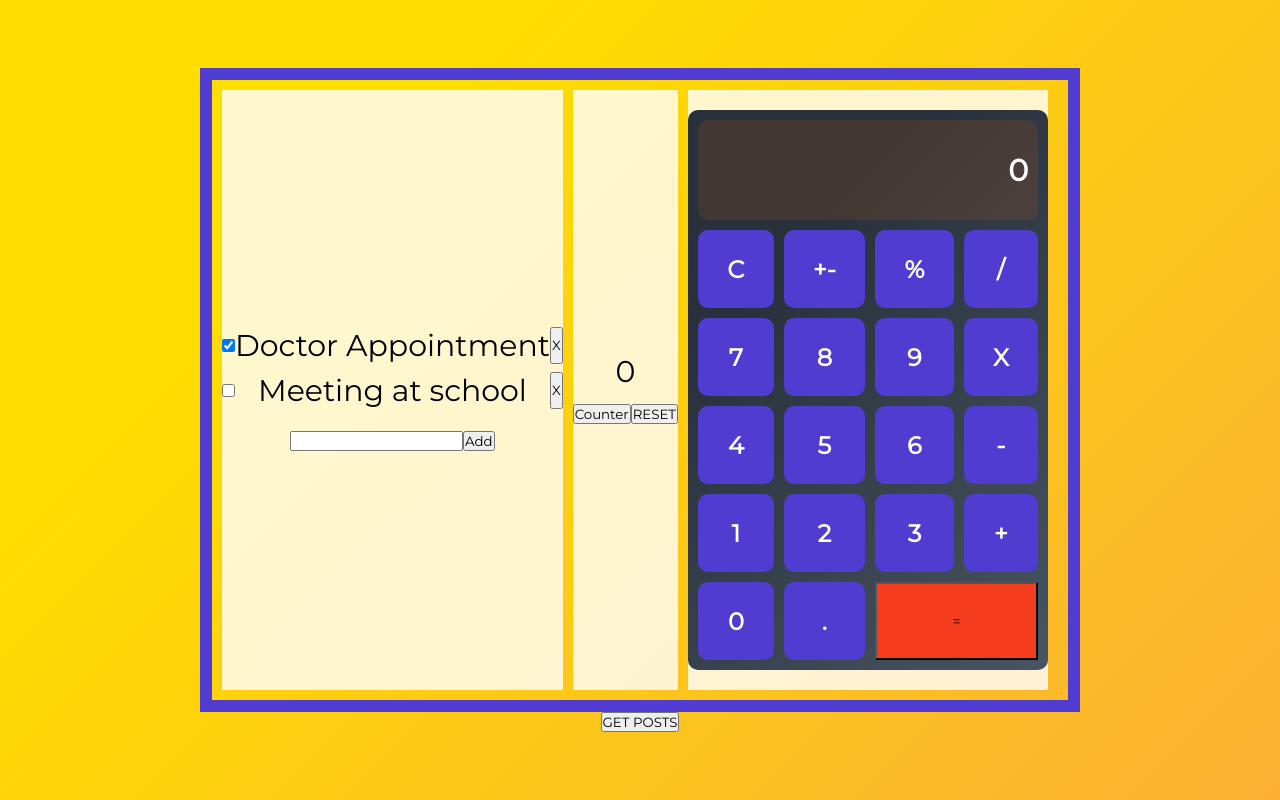
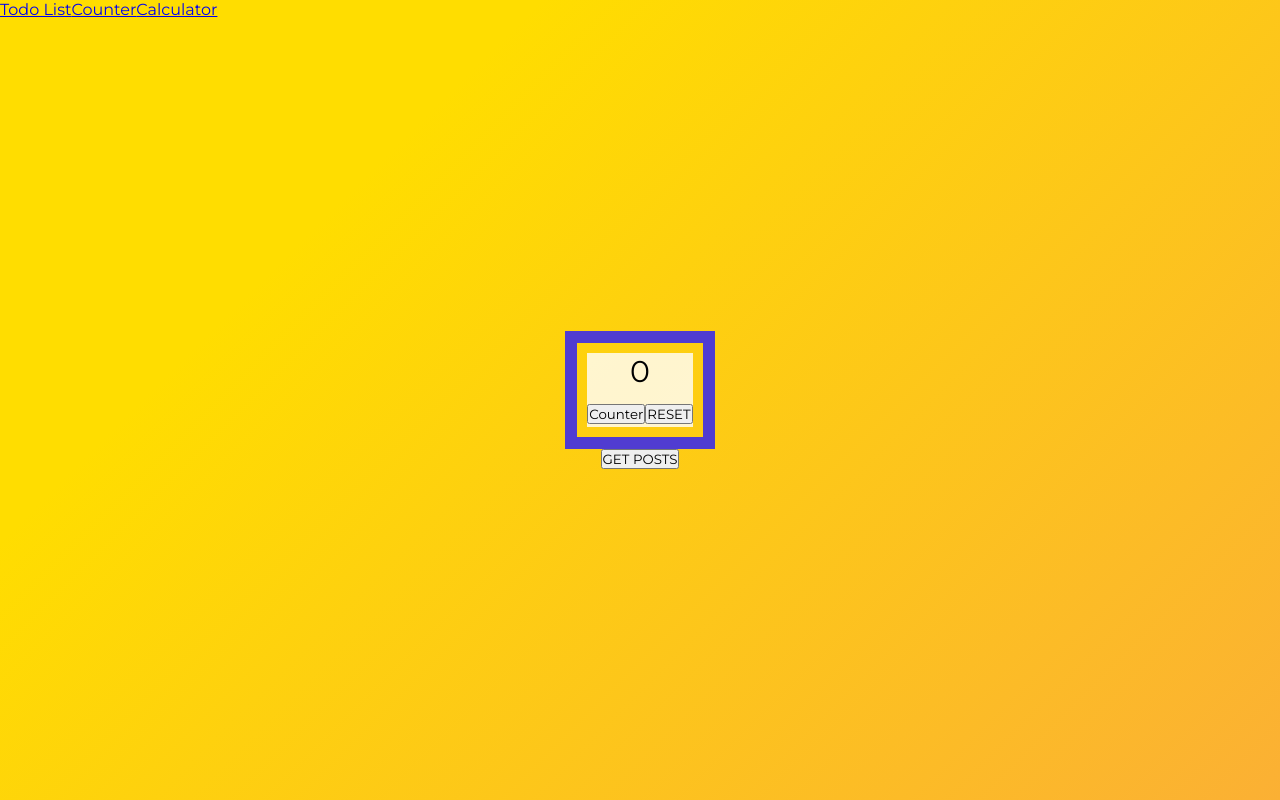
Before and after one commit to hatibek/fundamentals-demo, a React (Create React App) app: page /counter in a window 1280 px wide. Built offline with nearby package versions, Linux system fonts and the light colour scheme.

Commit message:
added navigation

```diff
--- a/src/App.css
+++ b/src/App.css
@@ -27,6 +27,21 @@
 .App-link {
   color: #61dafb;
 }
+.header {
+  display: flex;
+  width: 100%;
+  position: absolute;
+  top: 0;
+  left: 0;
+}
+
+ul {
+  list-style-type: none;
+  display: flex;
+  width: 100%;
+  flex-direction: row;
+  justify-content: space-between;
+}
 
 .grid-container {
   display: grid;
--- a/src/App.js
+++ b/src/App.js
@@ -4,20 +4,34 @@ import TodoList from "./todoList/TodoList";
 import Counter from "./counter/Counter";
 import Calculator from "./calculator/Calculator";
 import RestAPI from "./rest/RestAPI";
+import { Routes, Route, NavLink } from "react-router-dom";
 
 function App() {
   return (
     <div className="App">
+      <header className="header">
+        <nav>
+          <ul>
+            <li>
+              <NavLink to="/todo-list">Todo List</NavLink>
+            </li>
+            <li>
+              <NavLink to="/counter">Counter</NavLink>
+            </li>
+            <li>
+              <NavLink to="/calculator">Calculator</NavLink>
+            </li>
+          </ul>
+        </nav>
+      </header>
+
       <div className="main-grid-container">
-        <div className="grid-item">
-          <TodoList />
-        </div>
-        <div className="grid-item">
-          <Counter />
-        </div>
-        <div className="grid-item">
-          <Calculator />
-        </div>
+        <Routes>
+          <Route path="/todo-list" element={<TodoList />} />
+          <Route path="/counter" element={<Counter />} />
+          <Route path="/calculator" element={<Calculator />} />
+          <Route path="*" element={<Calculator />} />
+        </Routes>
       </div>
       <div className="grid-item">
         <RestAPI />
--- a/src/counter/Counter.css
+++ b/src/counter/Counter.css
@@ -1,6 +1,5 @@
 .main-grid-container {
-  display: grid;
-  grid-template-columns: auto auto auto auto;
+  display: flex;
   gap: 10px;
   border: 12px solid rgb(80, 60, 209);;
   padding: 10px;
@@ -9,6 +8,5 @@
 .main-grid-container > div {
   background-color: rgba(255, 255, 255, 0.8);
   text-align: center;
-  padding: 20px 0;
   font-size: 30px;
 }
--- a/src/index.js
+++ b/src/index.js
@@ -1,13 +1,16 @@
-import React from 'react';
-import ReactDOM from 'react-dom/client';
-import './index.css';
-import App from './App';
-import reportWebVitals from './reportWebVitals';
+import React from "react";
+import ReactDOM from "react-dom/client";
+import "./index.css";
+import App from "./App";
+import reportWebVitals from "./reportWebVitals";
+import { BrowserRouter } from "react-router-dom";
 
-const root = ReactDOM.createRoot(document.getElementById('root'));
+const root = ReactDOM.createRoot(document.getElementById("root"));
 root.render(
   <React.StrictMode>
-    <App />
+    <BrowserRouter>
+      <App />
+    </BrowserRouter>
   </React.StrictMode>
 );
 
```
